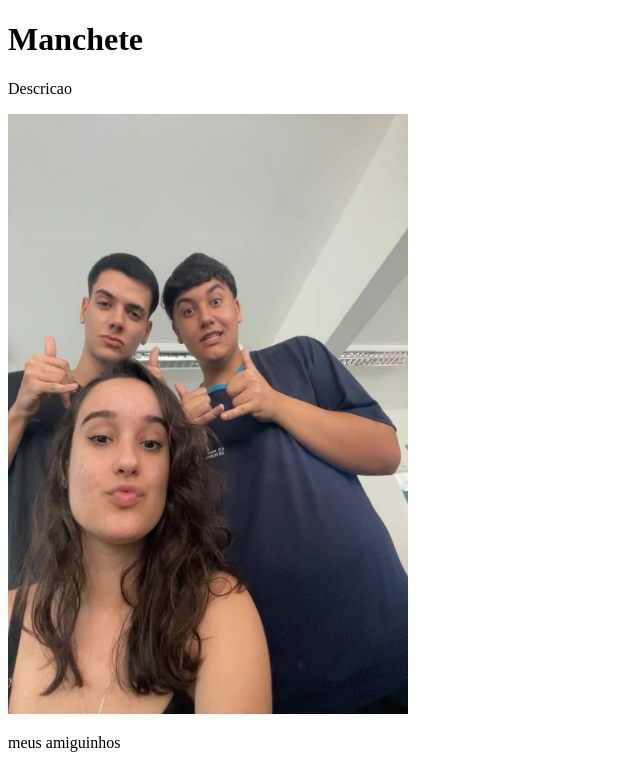
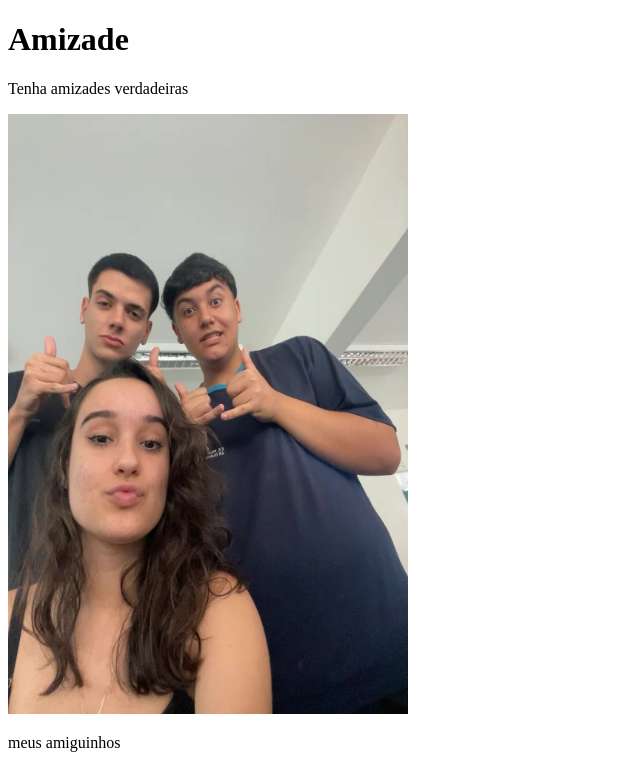
Before and after one commit to Livinhaa13/catalogodeamizade, a plain HTML site: page index.html in a window 1280 px wide. Shown: the top 765 px of the page, without its empty margins (0-640 px from the left). Drawn offline with Linux system fonts and the light colour scheme.

Commit message:
Update index.html

```diff
--- a/index.html
+++ b/index.html
@@ -12,8 +12,8 @@
   <title>Titulo da pagina</title>
 </head>
 <body>
-  <h1>Manchete</h1>
-  <p>Descricao</p>
+  <h1>Amizade</h1>
+  <p>Tenha amizades verdadeiras</p>
 </body>
 </html>
     <img src="foto1.jpeg" alt="descricao da imagem" width="400" height="600">
```
